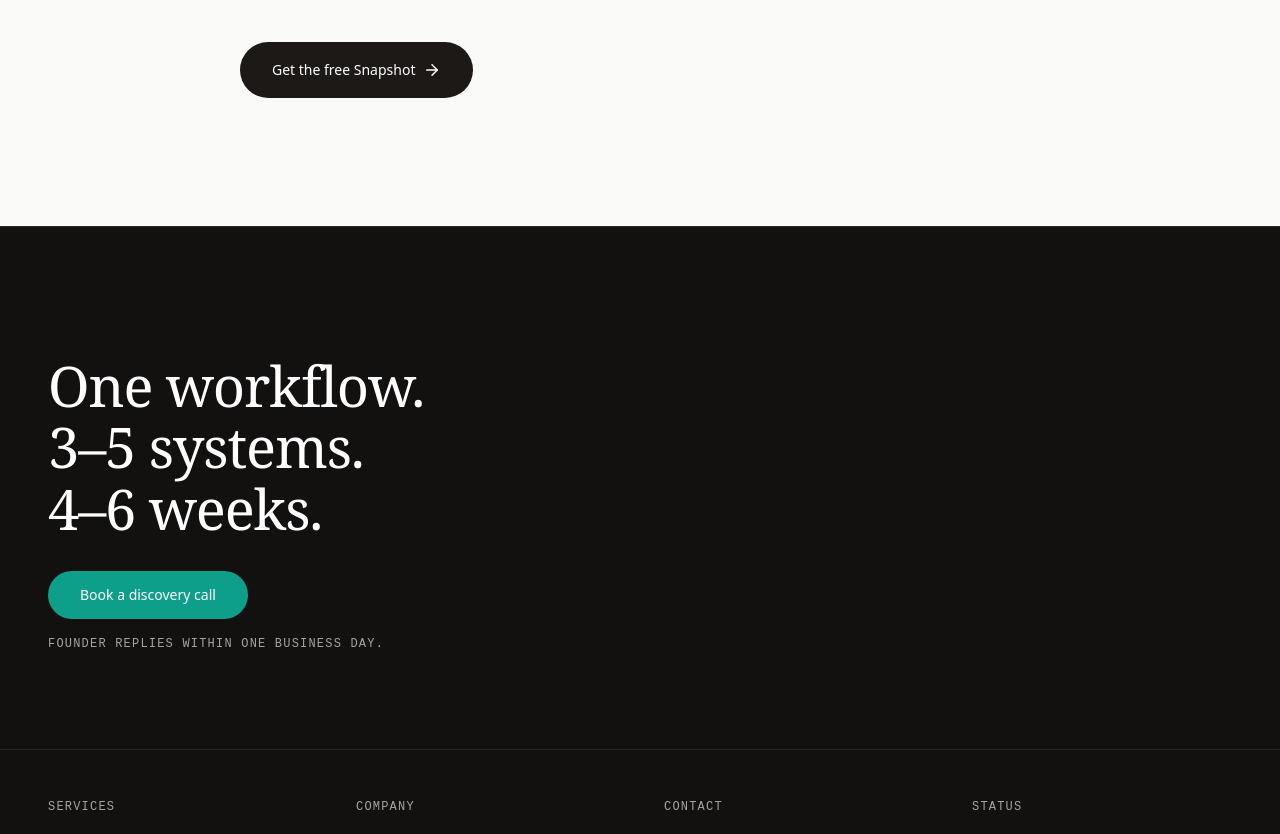
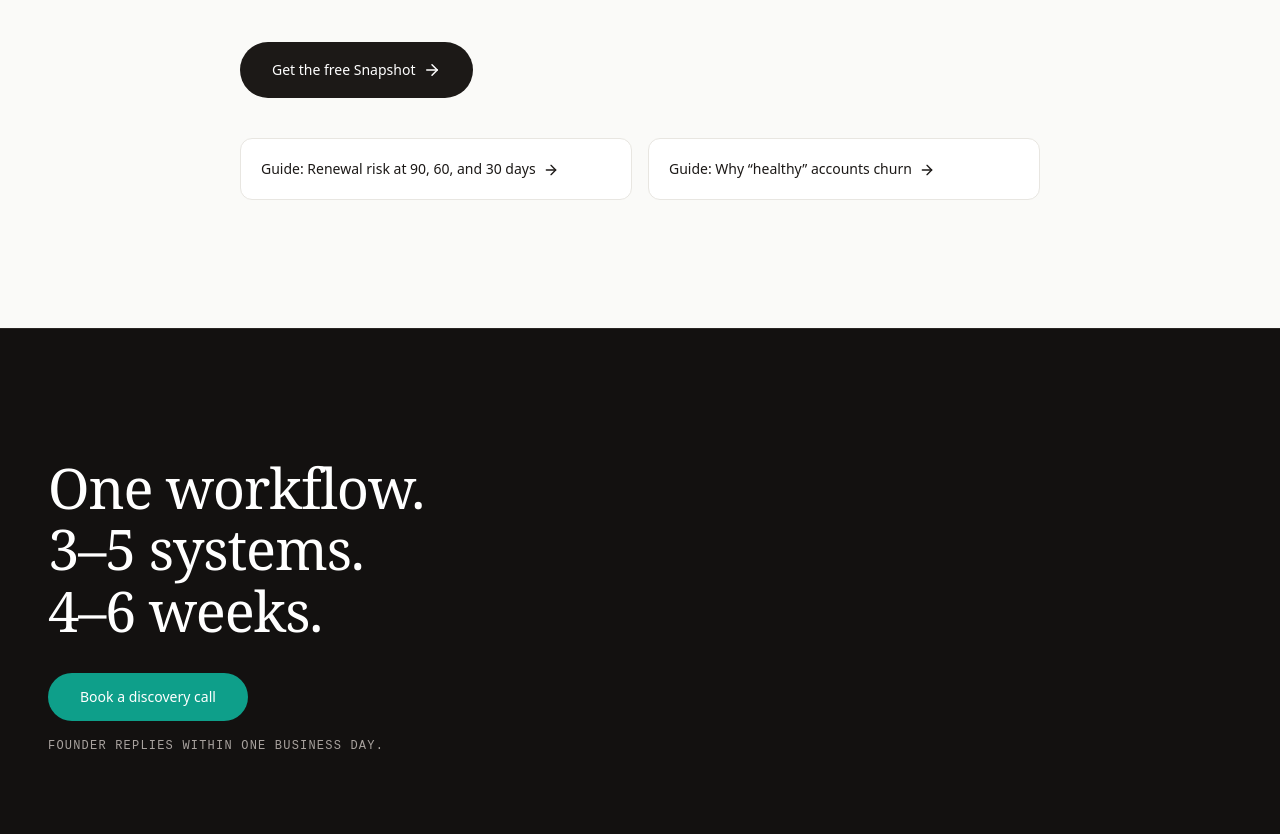
Before and after one commit to sahilghewari/NexaWorks-v4, a Next.js app: page /customer-success-ai/churn-renewal-risk in a window 1280 px wide. Shown: the part 3720-4554 px from the top of the page. Built offline with nearby package versions, Linux system fonts and the light colour scheme.

Commit message:
Churn use-case: link renewal-risk + green-then-gone guides

```diff
--- a/src/app/customer-success-ai/churn-renewal-risk/page.tsx
+++ b/src/app/customer-success-ai/churn-renewal-risk/page.tsx
@@ -145,7 +145,7 @@ export default function ChurnRenewalRiskPage() {
               </div>
             ))}
           </div>
-          <div className="mt-12">
+          <div className="mt-12 flex flex-col sm:flex-row gap-6">
             <Link
               href="/account-risk-snapshot"
               className="inline-flex h-14 items-center justify-center rounded-full px-8 text-sm font-medium text-white transition-colors"
@@ -154,6 +154,21 @@ export default function ChurnRenewalRiskPage() {
               Get the free Snapshot <ArrowRight size={18} className="ml-2" />
             </Link>
           </div>
+          <div className="mt-10 grid grid-cols-1 sm:grid-cols-2 gap-4">
+            {[
+              { href: "/guides/renewal-risk", label: "Guide: Renewal risk at 90, 60, and 30 days" },
+              { href: "/guides/green-then-gone", label: "Guide: Why “healthy” accounts churn" },
+            ].map((l) => (
+              <Link
+                key={l.href}
+                href={l.href}
+                className="rounded-xl p-5 text-sm font-medium transition-colors"
+                style={{ border: "1px solid var(--nw-line-light)", color: "var(--nw-ink)", backgroundColor: "white" }}
+              >
+                {l.label} <ArrowRight size={16} className="inline ml-1" />
+              </Link>
+            ))}
+          </div>
         </div>
       </section>
     </>
```
